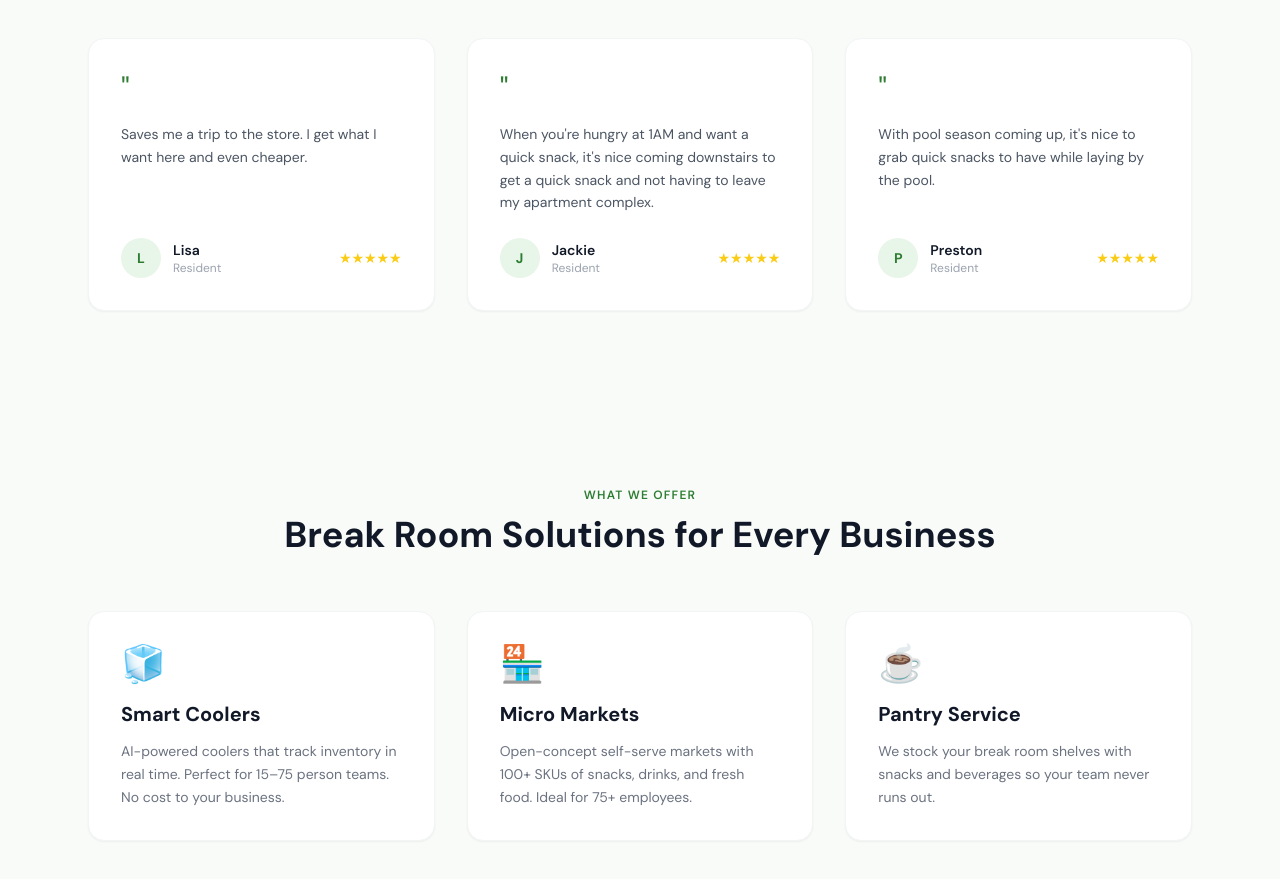
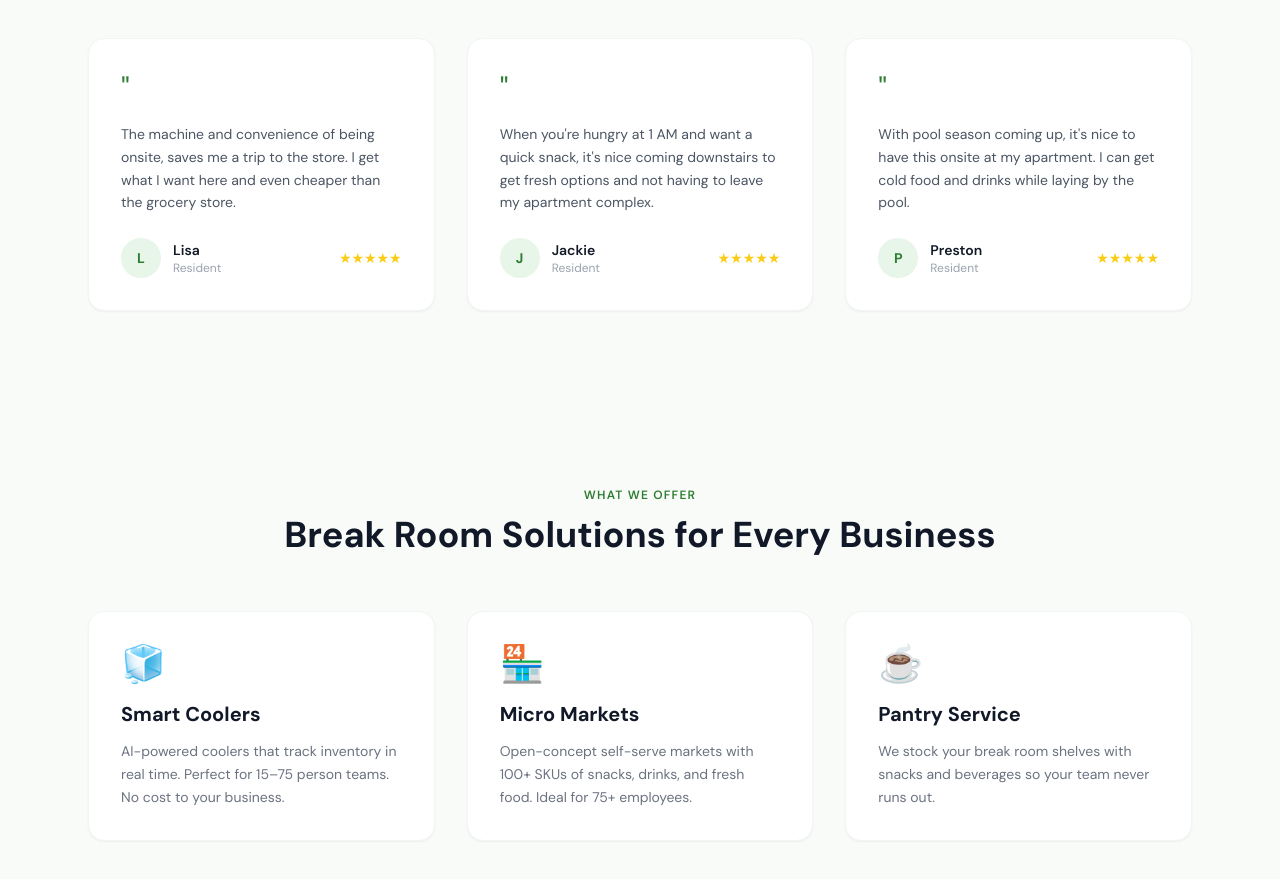
Before and after one commit to VendingHQ/JKBVending, a Next.js app: page / in a window 1280 px wide. Shown: the part 1900-2779 px from the top of the page. Built offline with nearby package versions, Linux system fonts and the light colour scheme.

Commit message:
Update page.tsx

```diff
--- a/src/app/page.tsx
+++ b/src/app/page.tsx
@@ -128,17 +128,17 @@ export default function Home() {
           <div className="grid md:grid-cols-3 gap-8">
             {[
               {
-                quote: "Saves me a trip to the store. I get what I want here and even cheaper.",
+                quote: "The machine and convenience of being onsite, saves me a trip to the store. I get what I want here and even cheaper than the grocery store.",
                 name: "Lisa",
                 title: "Resident",
               },
               {
-                quote: "When you're hungry at 1AM and want a quick snack, it's nice coming downstairs to get a quick snack and not having to leave my apartment complex.",
+                quote: "When you're hungry at 1 AM and want a quick snack, it's nice coming downstairs to get fresh options and not having to leave my apartment complex.",
                 name: "Jackie",
                 title: "Resident",
               },
               {
-                quote: "With pool season coming up, it's nice to grab quick snacks to have while laying by the pool.",
+                quote: "With pool season coming up, it's nice to have this onsite at my apartment.  I can get cold food and drinks while laying by the pool.",
                 name: "Preston",
                 title: "Resident",
               },
```
